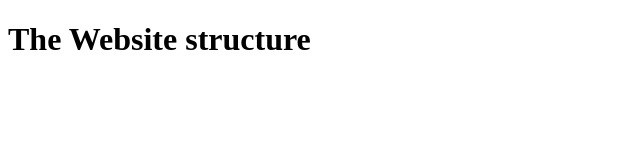
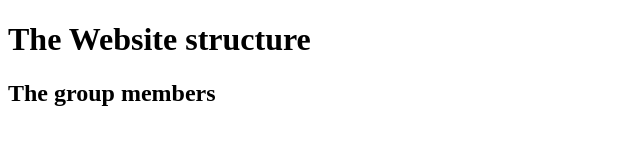
Before and after one commit to binary-dreams/exercise, a plain HTML site: page index.html in a window 1280 px wide. Shown: the whole page, without its empty margins (0-640 px from the left). Drawn offline with Linux system fonts and the light colour scheme.

Commit message:
added a second heading about the team members

```diff
--- a/index.html
+++ b/index.html
@@ -3,5 +3,6 @@
   <head></head>
   <body>
     <h1>The Website structure</h1>
+    <h2>The group members</h2>
   </body>
 </html>
```
